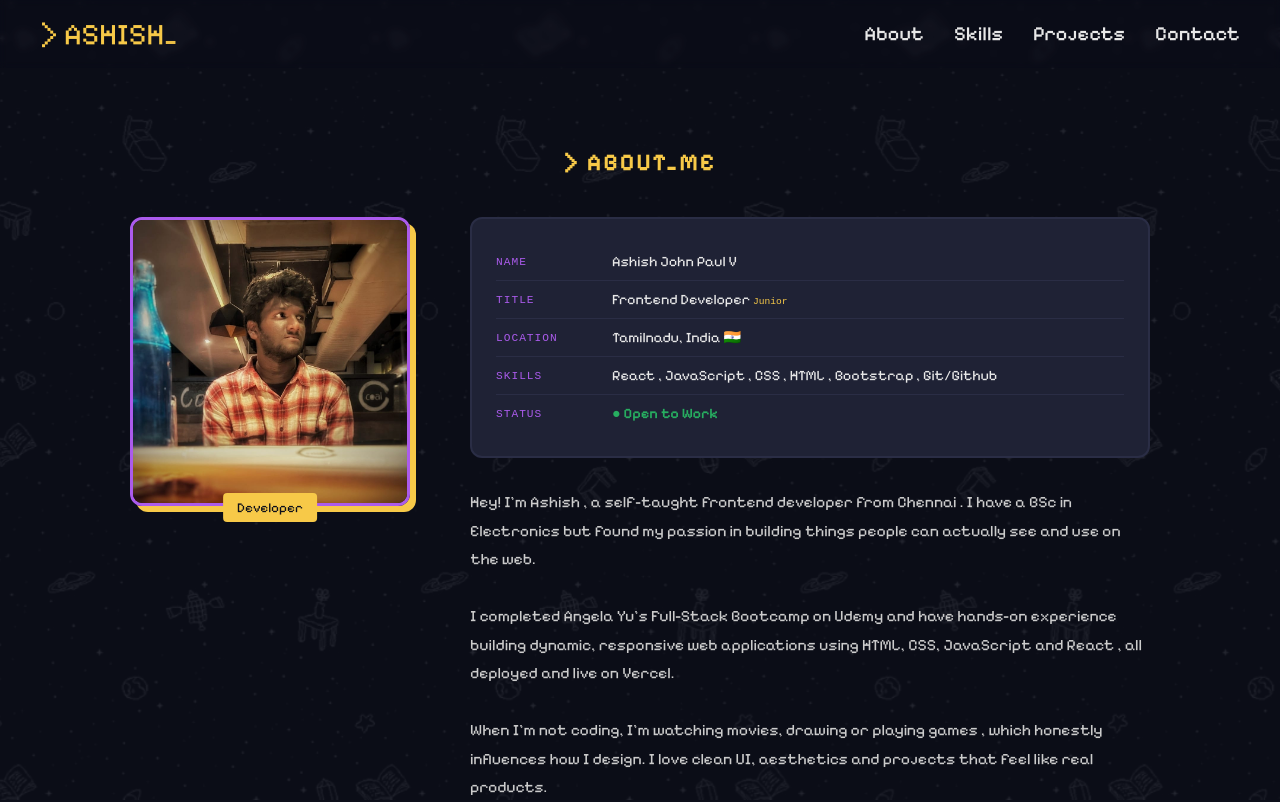
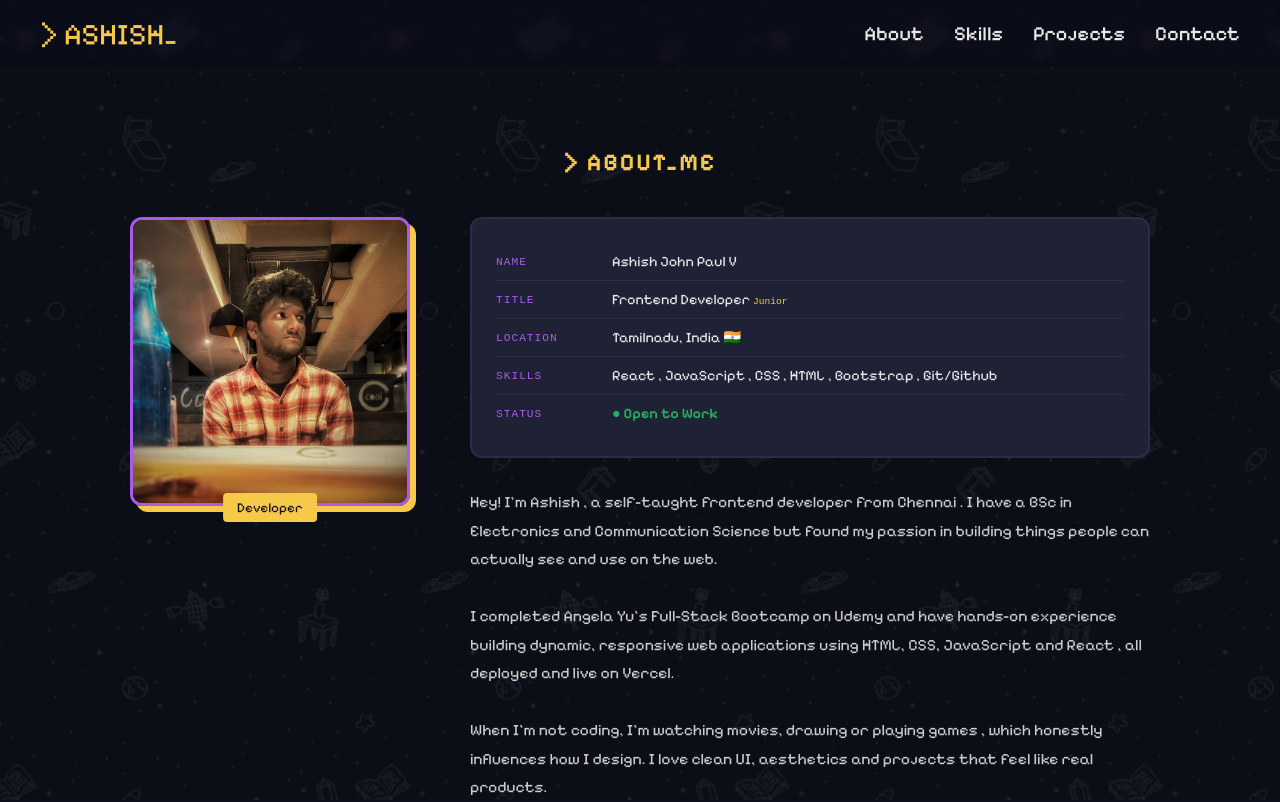
Before and after one commit to ashdevjp/portfolio-website, a React (Vite) app: page /about in a window 1280 px wide. Shown: the top 802 px of the page. Built offline with nearby package versions, Linux system fonts and the light colour scheme.

Commit message:
update resume and about page

```diff
--- a/src/pages/About.jsx
+++ b/src/pages/About.jsx
@@ -48,7 +48,7 @@ const About = () => {
           <div className="about-text">
             <p>
               Hey! I'm Ashish , a self-taught frontend developer from Chennai .
-              I have a BSc in Electronics but found my passion in building things people can actually
+              I have a BSc in Electronics and Communication Science but found my passion in building things people can actually
               see and use on the web.
             </p>
             <br />
@@ -91,7 +91,7 @@ const About = () => {
               LinkedIn
             </a>
             <a
-              href="./Ashish-John-Paul-resume.pdf"
+              href="./Ashish-John-Paul-Resume.pdf"
               download
               className="btn btn-primary"
             >
```
Also changed, not shown: 1 other file (tests, documents, lock files or other folders).
